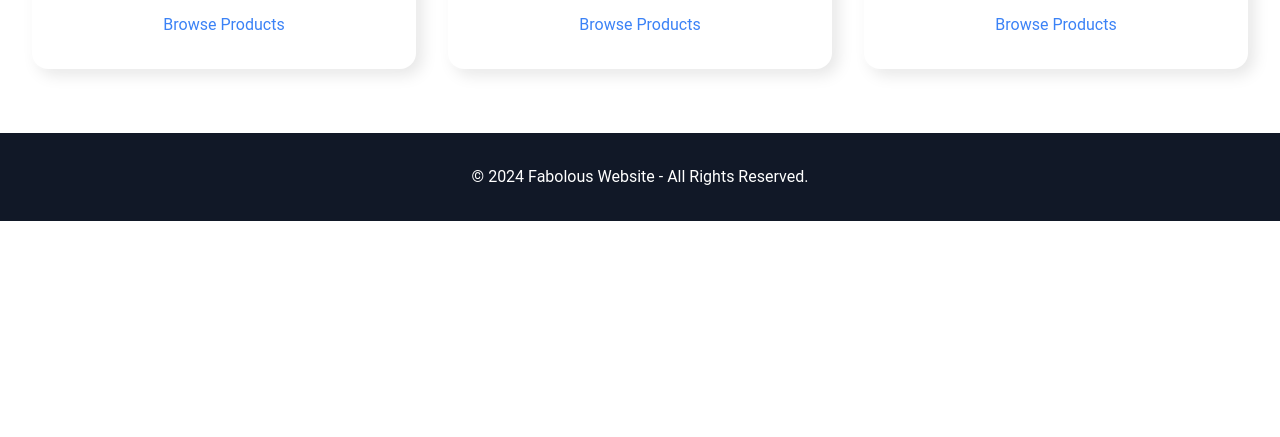
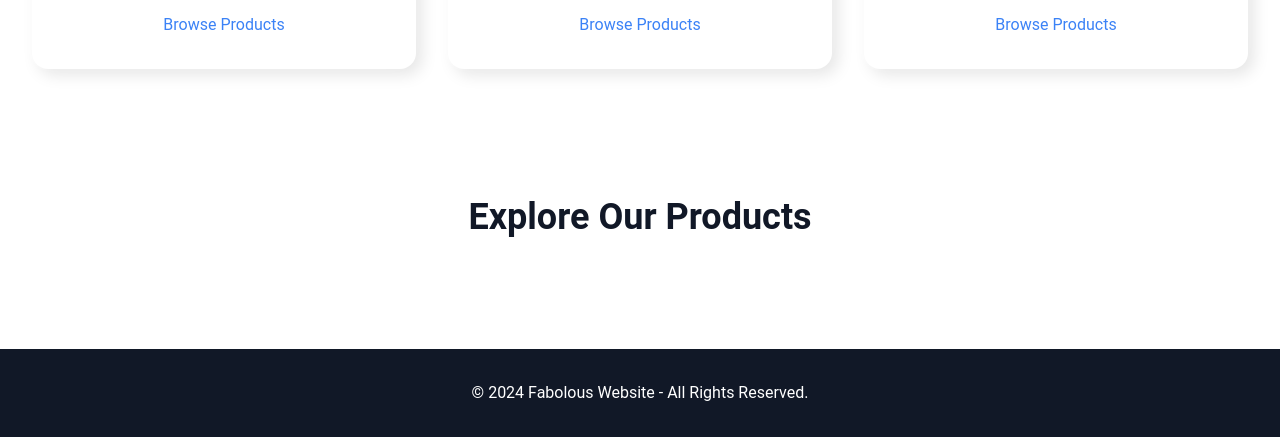
Before and after one commit to talk2plico/fabolous-website-frontend, a website: page index.html in a window 1280 px wide. Shown: the part 1055-1492 px from the top of the page. Before the commit the page ends 1276 px from the top, so only its background shows below. Drawn offline with nearby package versions, Linux system fonts and the light colour scheme; files that its build step writes are made by us from their sources.

Commit message:
Update index.html

```diff
--- a/index.html
+++ b/index.html
@@ -58,6 +58,15 @@
         </div>
     </section>
 
+    <section id="products" class="py-16 px-8 bg-white">
+    <div class="text-center mb-12">
+        <h2 class="text-4xl font-bold">Explore Our Products</h2>
+    </div>
+    <div id="product-grid" class="grid grid-cols-1 md:grid-cols-3 gap-8">
+        <!-- Products will be dynamically injected here via JavaScript -->
+    </div>
+    </section>
+
     <!-- Footer -->
     <footer class="py-8 bg-gray-900 text-white text-center">
         <p>&copy; 2024 Fabolous Website - All Rights Reserved.</p>
```
